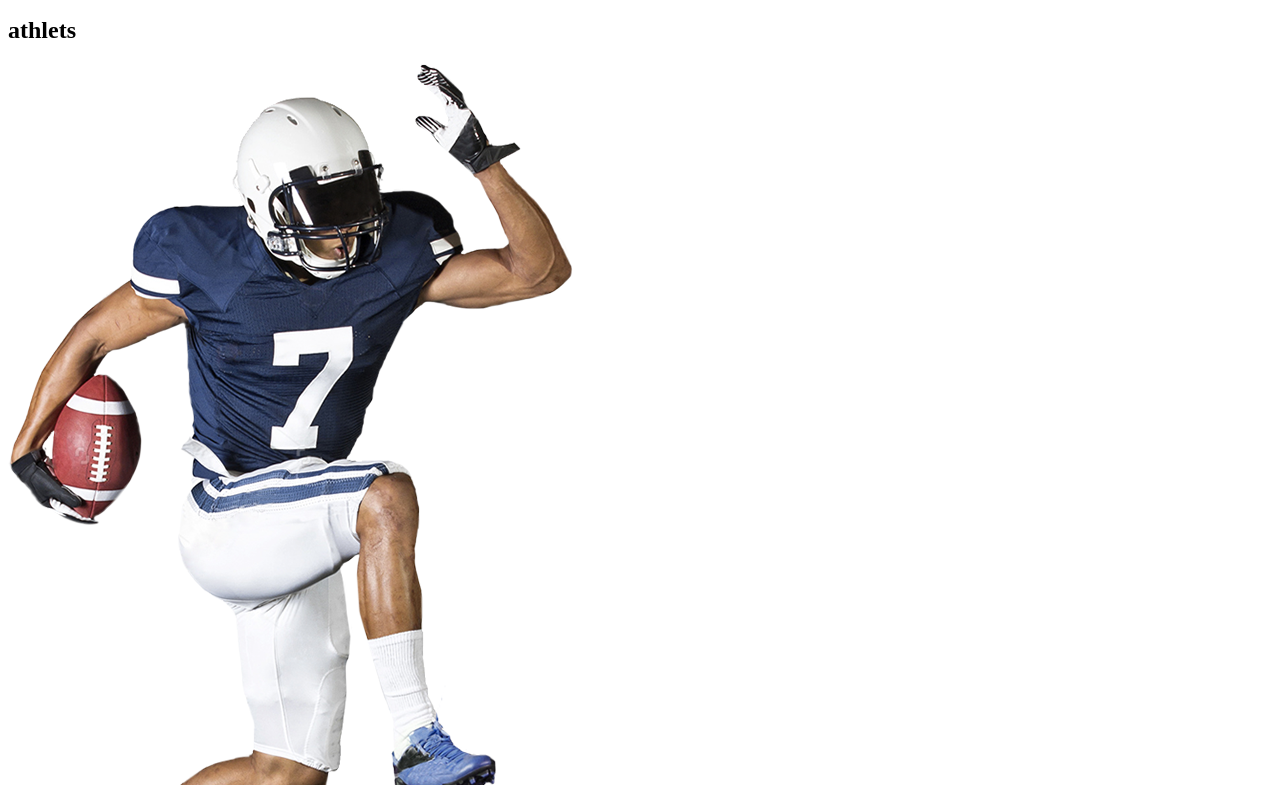
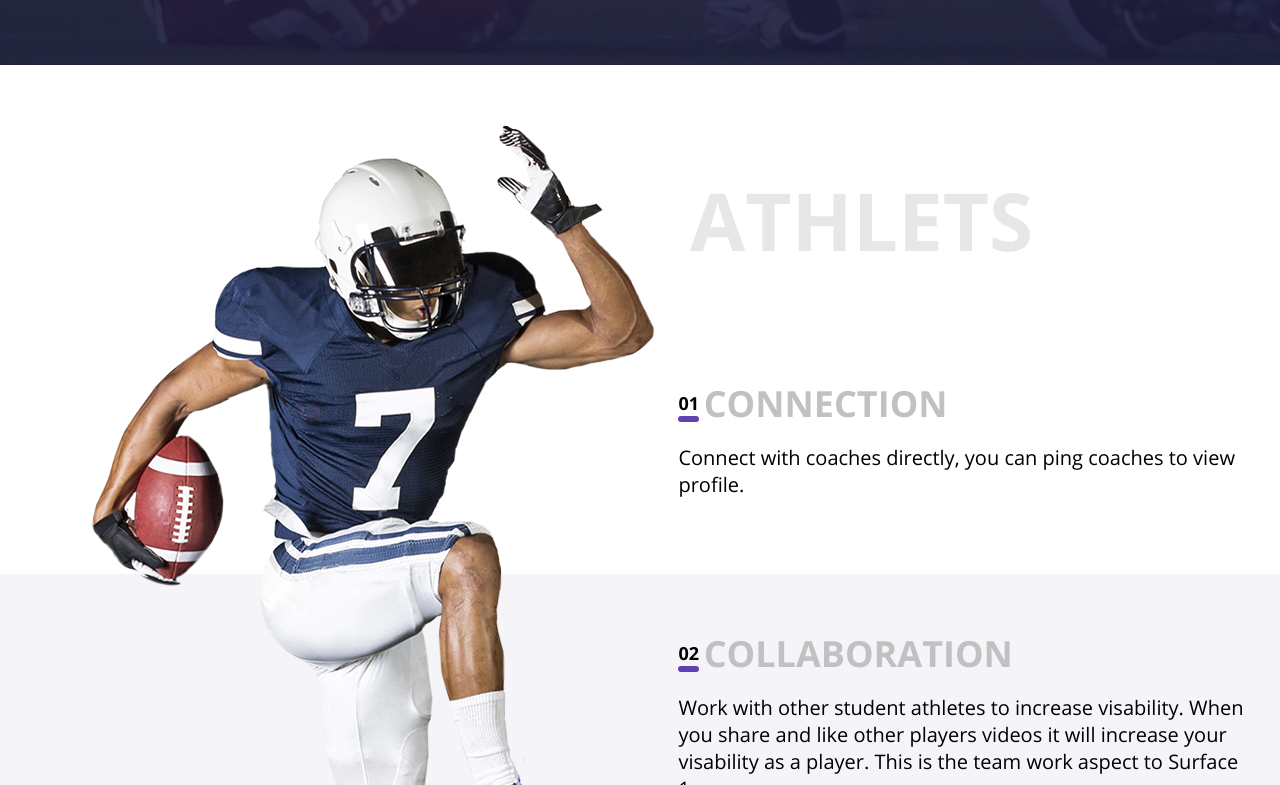
Before and after one commit to LLStudent83/adaptive-layout, a plain HTML site: page index.html in a window 1280 px wide. Shown: the part 763-1548 px from the top of the page. Drawn offline with Linux system fonts and the light colour scheme.

Commit message:
подключил стили

```diff
--- a/index.html
+++ b/index.html
@@ -5,7 +5,7 @@
   <meta name="viewport" content="width=device-width, initial-scale=1.0">
   <meta http-equiv="X-UA-Compatible" content="ie=edge">
   <title>mq-23 diplom</title>
-  <!-- <link rel="stylesheet" href="css/style.css"> -->
+  <link rel="stylesheet" href="css/style.css">
 </head>
 <body>
   <header class="header">
--- a/index.js
+++ /dev/null
@@ -1 +0,0 @@
-import './css/style.css';
```
